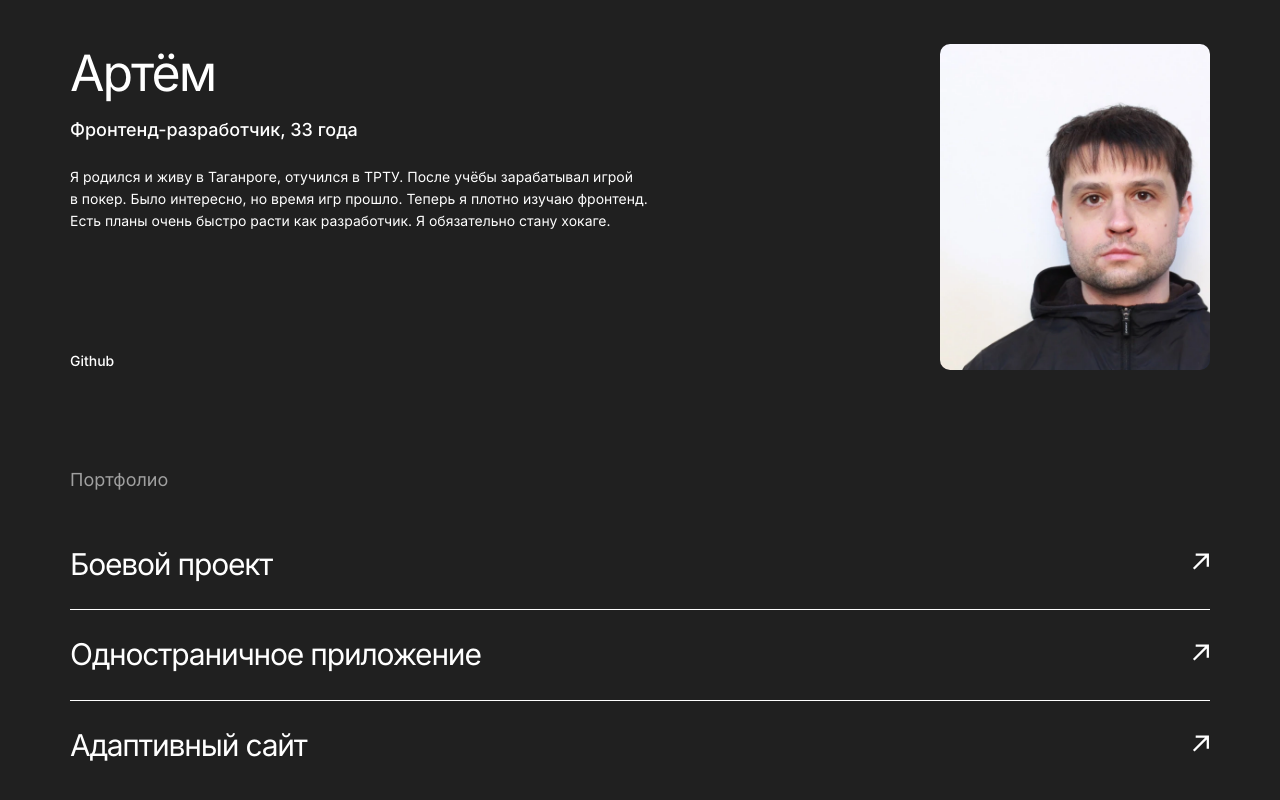
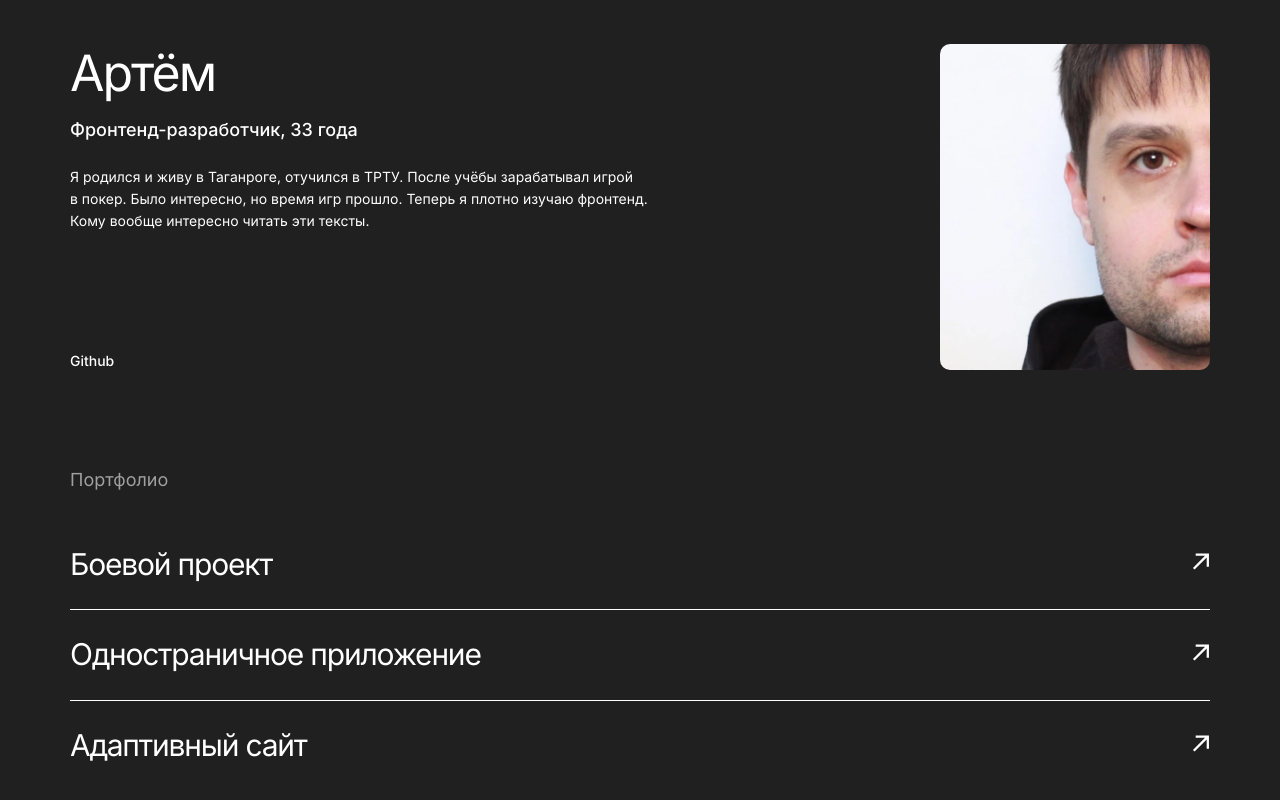
Before and after one commit to ArtyemSavchenko/movies-explorer-frontend, a React (Create React App) app: page / in a window 1280 px wide. Shown: the part 1936-2736 px from the top of the page. Built offline with nearby package versions, Linux system fonts and the light colour scheme.

Commit message:
refactor: Добавил мелкие правки

```diff
--- a/src/components/pages/Landing/AboutMe/AboutMe.jsx
+++ b/src/components/pages/Landing/AboutMe/AboutMe.jsx
@@ -9,22 +9,25 @@ import './AboutMe.css';
 const AboutMe = () => {
   return (
     <section className="about-me">
-      <HeadingUnderlined extraClass='about-me__heading'>Студент</HeadingUnderlined>
+      <HeadingUnderlined extraClass="about-me__heading">
+        Студент
+      </HeadingUnderlined>
       <figure className="about-me__info-box">
         <img className="about-me__photo" src={photo} alt="Портрет студента." />
         <figcaption className="about-me__caption-box">
           <h3 className="about-me__name">Артём</h3>
-          <BaseText extraClass="about-me__profession">Фронтенд-разработчик, 33 года</BaseText>
+          <BaseText extraClass="about-me__profession">
+            Фронтенд-разработчик, 33 года
+          </BaseText>
           <BaseText extraClass="about-me__description">
             Я&nbsp;родился и&nbsp;живу в&nbsp;Таганроге, отучился в&nbsp;ТРТУ.
             После учёбы зарабатывал игрой в&nbsp;покер. Было интересно,
-            но&nbsp;время игр прошло. Теперь я&nbsp;плотно изучаю фронтенд. Есть
-            планы очень быстро расти как разработчик. Я&nbsp;обязательно стану
-            хокаге.
+            но&nbsp;время игр прошло. Теперь я&nbsp;плотно изучаю фронтенд. Кому
+            вообще интересно читать эти тексты.
           </BaseText>
           <CustomLink
             extraClass="about-me__git-link"
-            feature='external-link'
+            feature="external-link"
             href="https://github.com/ArtyemSavchenko"
           >
             Github
```
Also changed, not shown: src/images/about-me-photo.webp.
